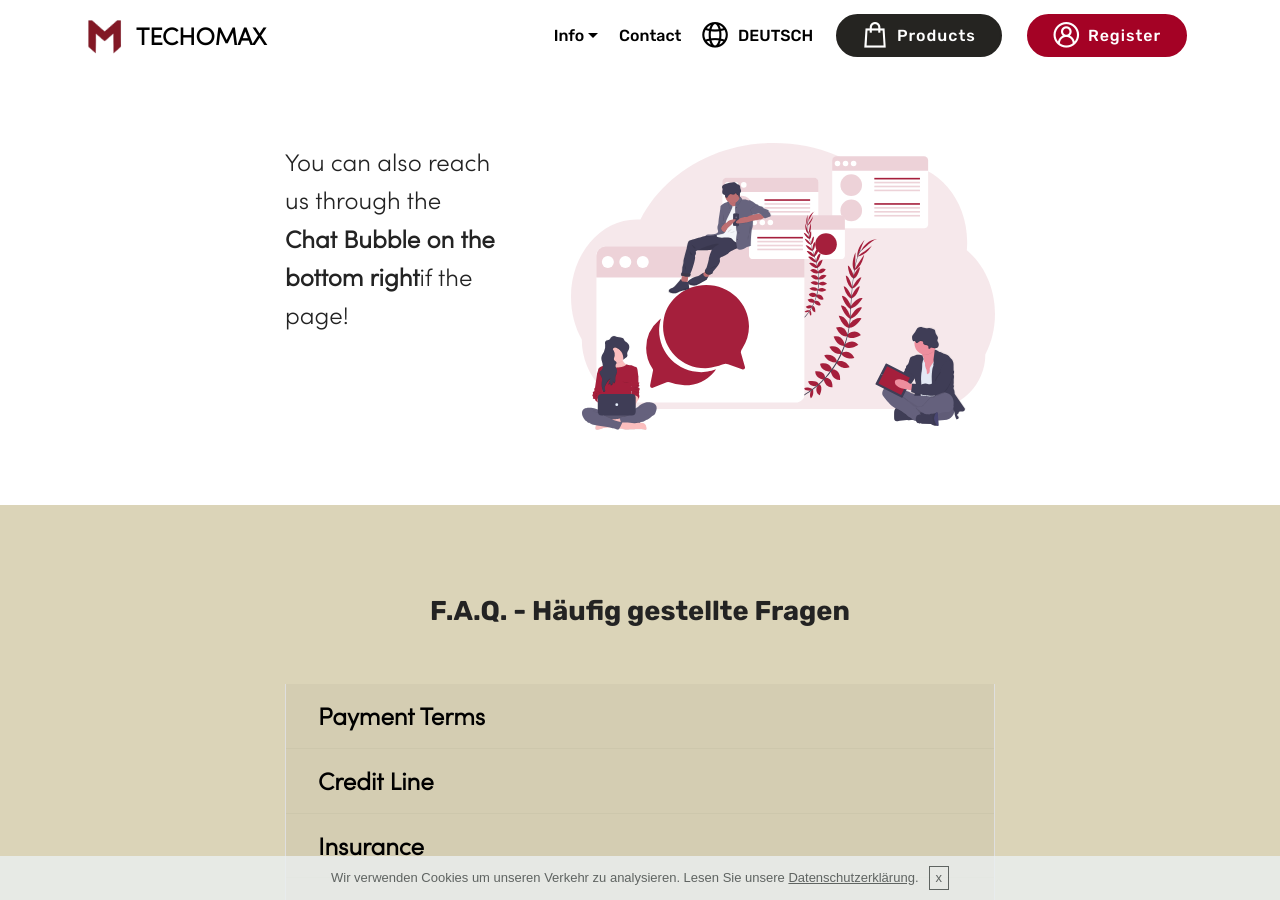
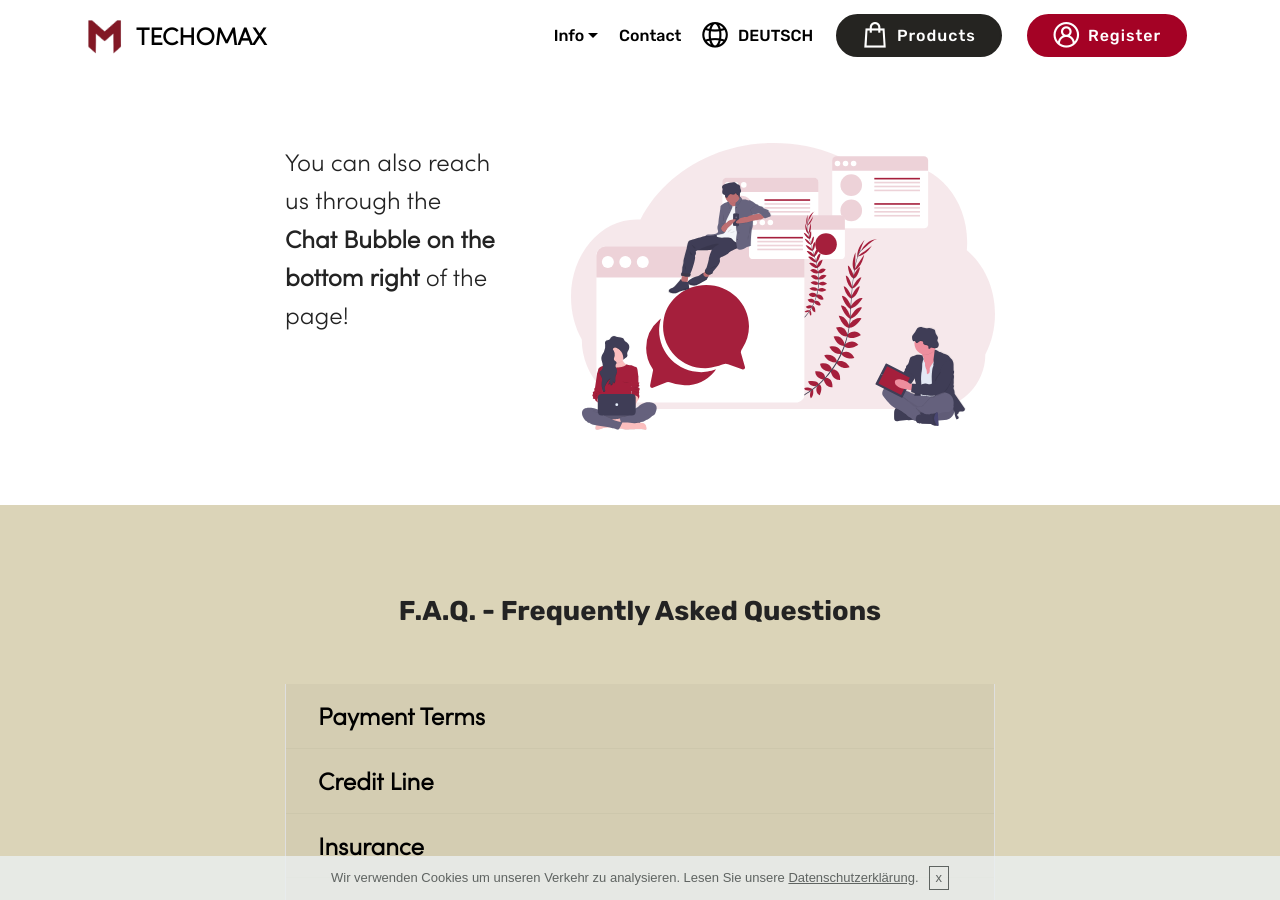
Before and after one commit to techomax/techomax.github.io, a Jekyll site: the page built from en/contact.html, in a window 1280 px wide and 900 px high, scrolled down 355 px. Built offline with Jekyll 4.4.1, drawn with Linux system fonts in a browser that asks for light colours; some web fonts are replaced.

Commit message:
Update contact.html

```diff
--- a/_includes/pages/contact.html
+++ b/_includes/pages/contact.html
@@ -9,7 +9,7 @@
                         <div class="mbr-section-text">
                             <p class="mbr-text align-right mb-0 mbr-fonts-style display-5">
                                 {% if page.lang == 'en' %}
-                                You can also reach us through the <strong>Chat&nbsp;Bubble on the bottom&nbsp;right</strong>if the page!
+                                You can also reach us through the <strong>Chat&nbsp;Bubble on the bottom&nbsp;right</strong> of the page!
                                 {% else %}
                                 Sie können uns auch durch die <strong>Chat-Blase&nbsp;unten rechts&nbsp;</strong>erreichen!
                                 {% endif %}
@@ -31,7 +31,15 @@
         <div class="media-container-row">
             <div class="col-12 col-md-8">
                 <div class="section-head text-center space30">
-                    <h2 class="mbr-section-title pb-5 mbr-fonts-style display-2"><strong>F.A.Q. - Häufig gestellte Fragen</strong></h2>
+                    <h2 class="mbr-section-title pb-5 mbr-fonts-style display-2">
+                    	<strong>
+                    	{% if page.lang == 'en' %}
+                        F.A.Q. - <strong>F</strong>requently <strong>A</strong>sked <strong>Q</strong>uestions
+                        {% else %}
+                        F.A.Q. - Häufig gestellte Fragen
+                        {% endif %}
+                    	</strong>
+                    </h2>
                 </div>
                 <div class="clearfix"></div>
                 <div id="bootstrap-accordion_32" class="panel-group accordionStyles accordion" role="tablist" aria-multiselectable="true">
@@ -52,9 +60,23 @@
                             <div class="panel-body p-4">
                                 <p class="mbr-fonts-style panel-text display-7">
                                    {% if page.lang == 'en' %}
-                                    For first transactions we need full pre-payment. We often ship the goods "on hold" to a logistics-warehouse where they can be checked before the customer pays.<br><br>For subsequent transactions we usually require a partial prepayment of 30% before we ship the goods to the customer.
-                                    {% else %}
-                                    Für erste Geschäfte benötigen wir die volle Vorauszahlung. Wir versenden die Waren oft "on hold" an eine Logistik, wo sie überprüft werden können, bevor der Kunde bezahlt.<br><br>Für Folgegeschäfte benötigen wir in der Regel eine Teilvorauszahlung von 30%, bevor wir die Ware an den Kunden versenden.
+                                    For first transactions, there are generally 3 payment options, as listed below.<br>
+                                    <ul>
+                                    <li>Option 1: 100% prepayment to ship the goods directly to your company's warehouse, or
+									<li>Option 2: 10% prepayment to ship the goods "on-hold" to an independent logistics warehouse of your choice
+									<li>Option 3: Pickup from our warehouse EXW after paying in full (possible to inspect the goods beforehand)
+									</ul>
+									For transactions with regular clients we usually require a partial prepayment of 30% and we can ship the goods directly to the customer.
+
+									{% else %}
+
+									Für erste Transaktionen gibt es im Allgemeinen 3 Zahlungsmöglichkeiten, wie unten aufgeführt.
+                                    <ul>
+                                    <li>Option 1: 100% Vorauszahlung, um die Ware direkt an das Lager Ihres Unternehmens zu liefern, oder
+									<li>Option 2: 10% Vorauszahlung für den Versand der Ware "on hold" an ein unabhängiges Logistiklager Ihrer Wahl.
+									<li>Option 3: Abholung von unserem Lager (EXW) nach vollständiger Bezahlung (es ist möglich, die Ware vorab zu prüfen.)
+									</ul>
+									Bei Transaktionen mit Stammkunden verlangen wir in der Regel eine Abschlagszahlung von 30% und können die Ware direkt an den Kunden versenden.
                                     {% endif %}
                                    <br>
                                </p>
```
